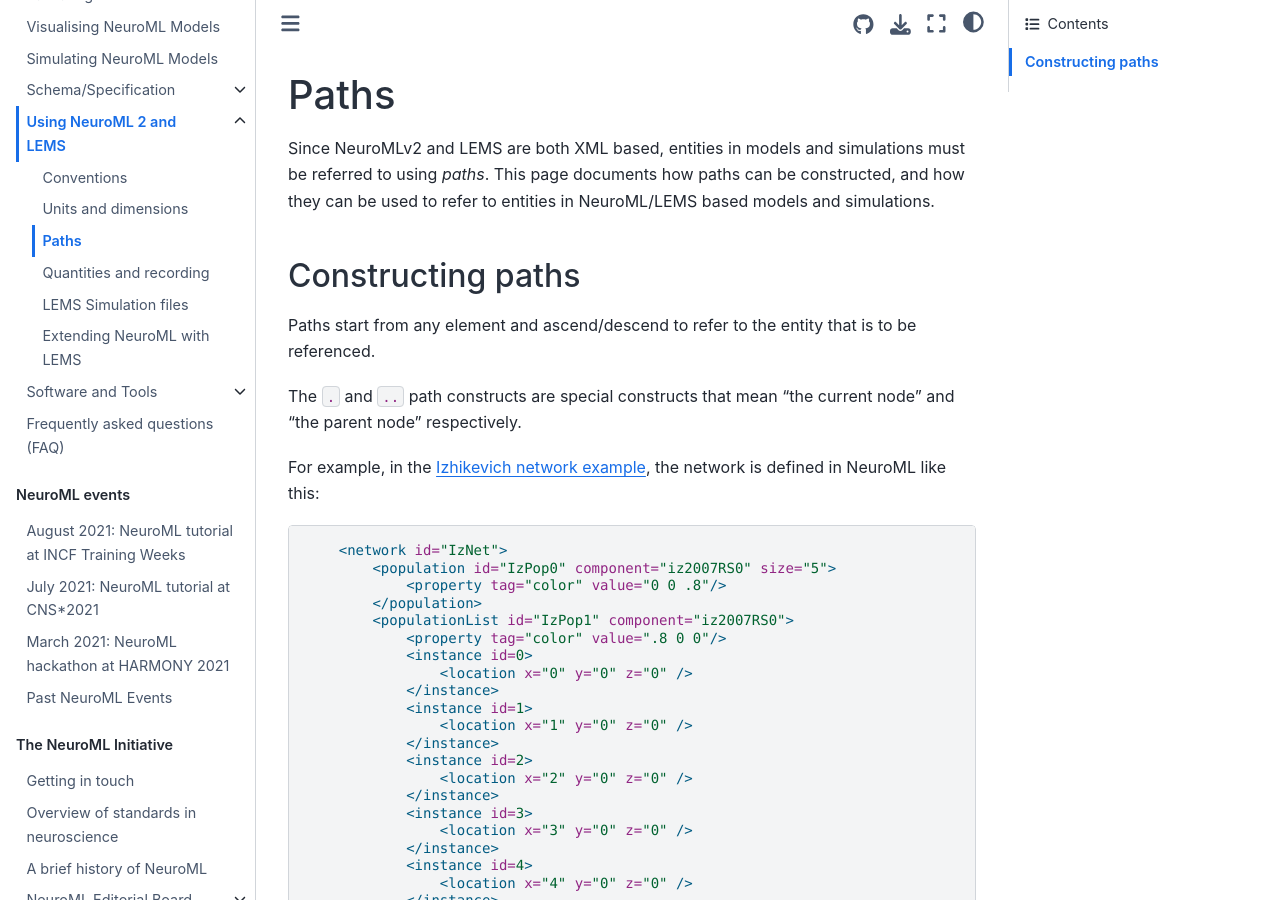
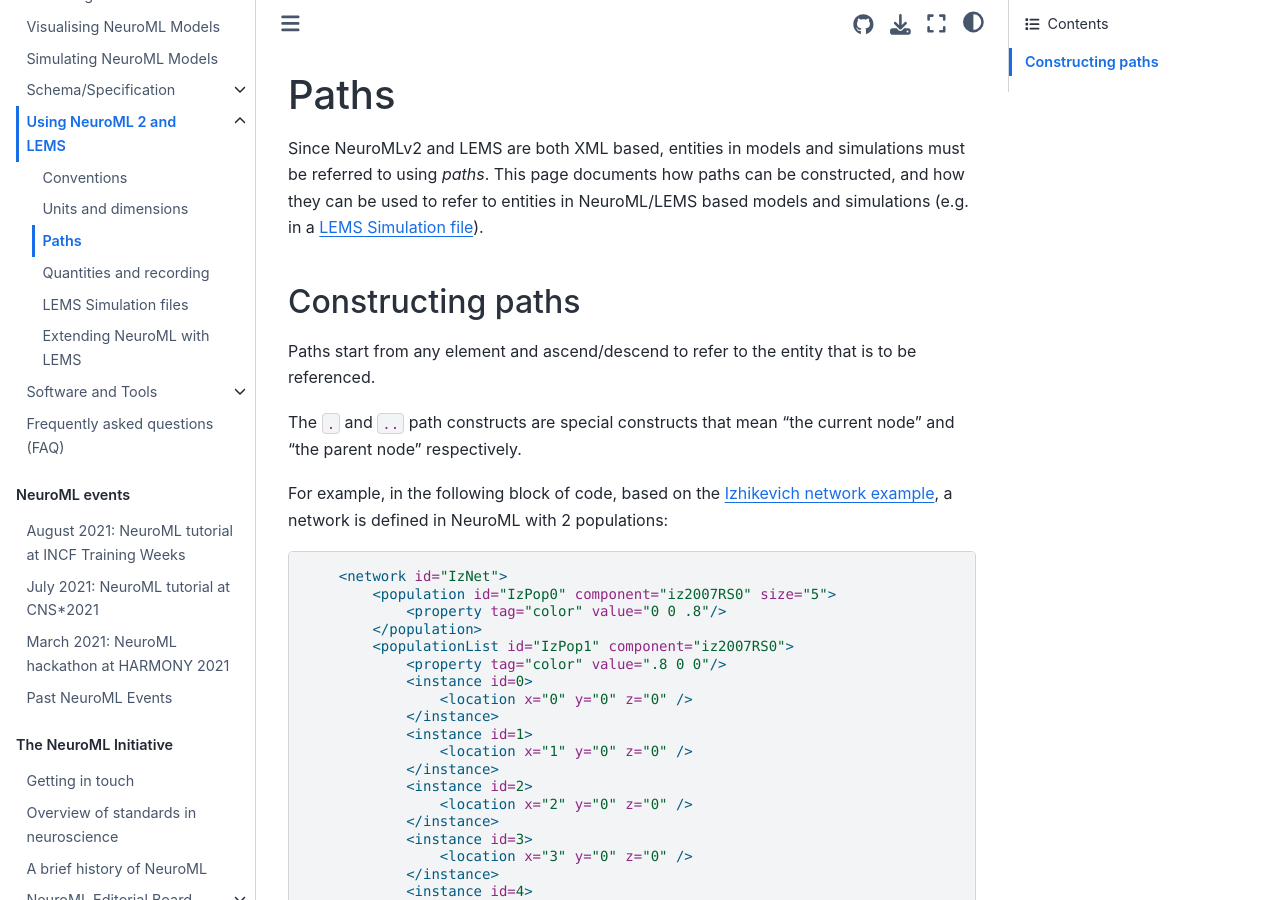
Before and after one commit to NeuroML/Documentation, a Jupyter Book: the page built from source/Userdocs/Paths.md, in a window 1280 px wide and 900 px high. Built offline with Jupyter Book 1.0.4 settings and Sphinx 7.4.7 and the Sphinx Book theme 1.1.4, drawn with Linux system fonts in a browser that asks for light colours.

Commit message:
Tweaking...

````diff
--- a/source/Userdocs/Paths.md
+++ b/source/Userdocs/Paths.md
@@ -2,7 +2,7 @@
 # Paths
 
 Since NeuroMLv2 and LEMS are both XML based, entities in models and simulations must be referred to using *paths*.
-This page documents how paths can be constructed, and how they can be used to refer to entities in NeuroML/LEMS based models and simulations.
+This page documents how paths can be constructed, and how they can be used to refer to entities in NeuroML/LEMS based models and simulations (e.g. in a {ref}`LEMS Simulation file <userdocs:lemssimulation>`).
 
 (userdocs:constructingpaths)=
 ## Constructing paths
@@ -10,7 +10,7 @@ Paths start from any element and ascend/descend to refer to the entity that is t
 
 The `.` and `..` path constructs are special constructs that mean "the current node" and "the parent node" respectively.
 
-For example, in the {ref}`Izhikevich network example <userdocs:getting_started:single_example>`, the network is defined in NeuroML like this:
+For example, in the following block of code, based on the  {ref}`Izhikevich network example <userdocs:gettingstarted:izhikevichnetwork>`, a network is defined in NeuroML with 2 populations:
 ```{code-block} xml
     <network id="IzNet">
         <population id="IzPop0" component="iz2007RS0" size="5">
````
